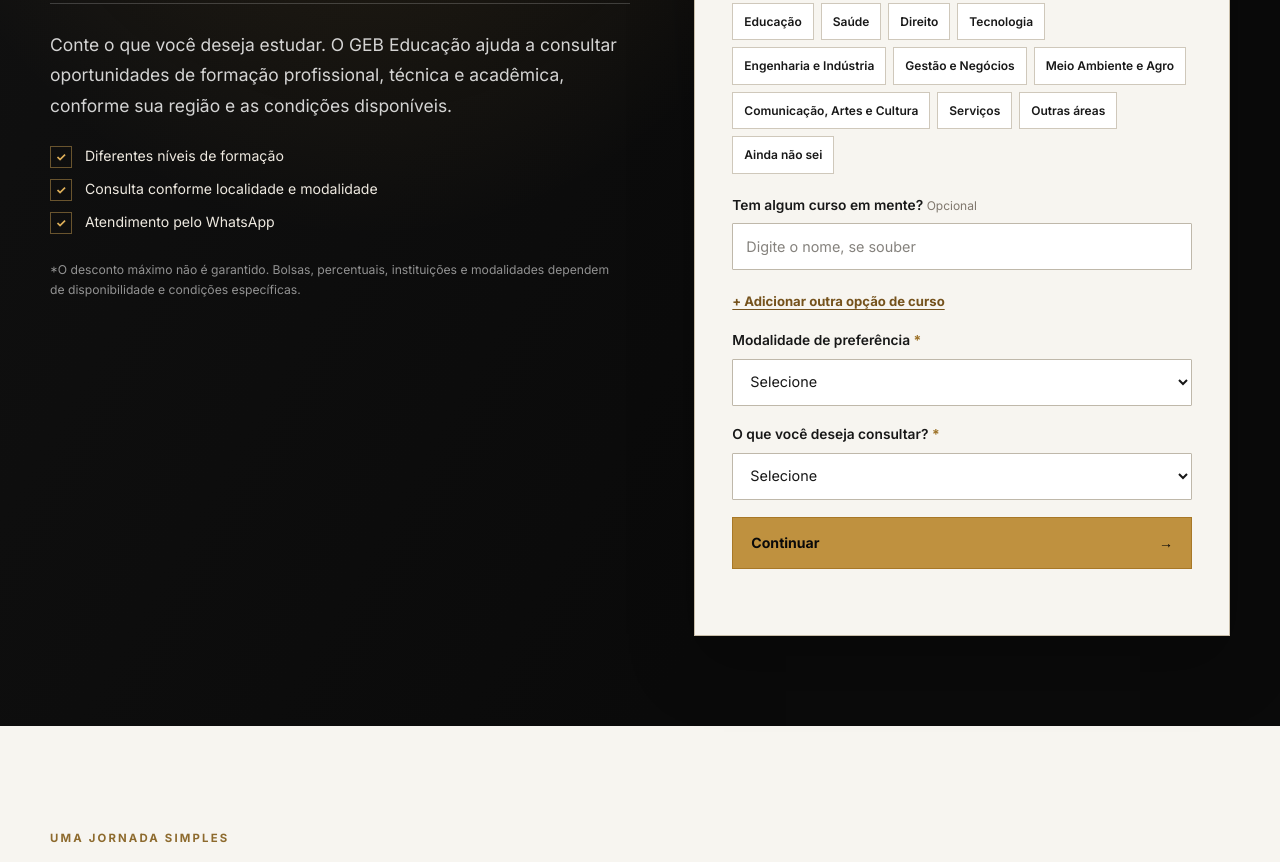
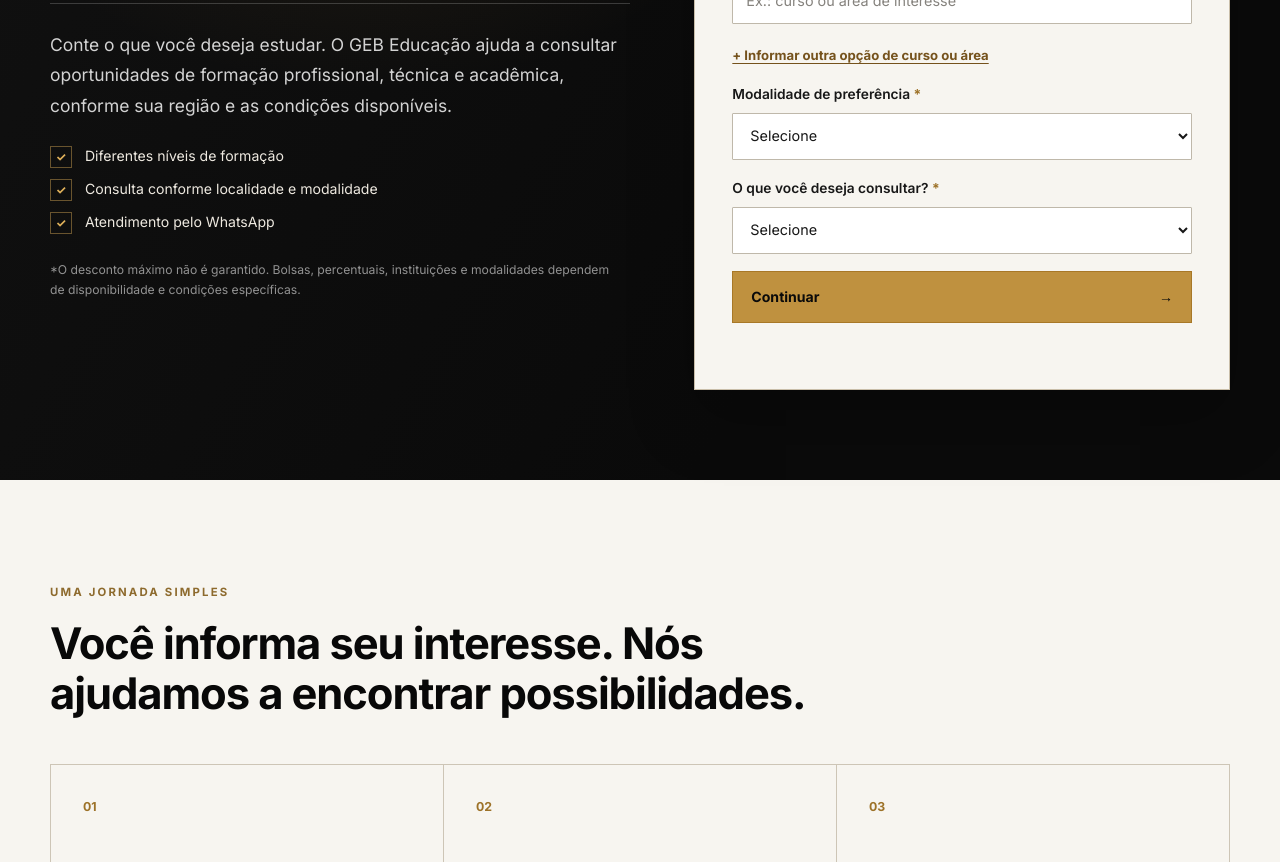
Before and after one commit to aeduardasantana/gebeducacao, a plain HTML site: page bolsas/consultar/index.html in a window 1280 px wide. Shown: the part 560-1422 px from the top of the page. Drawn offline with Linux system fonts and the light colour scheme.

Commit message:
fix(bolsas): remover categorias genéricas obrigatórias e adotar interesse livre

```diff
--- a/bolsas/consultar/index.html
+++ b/bolsas/consultar/index.html
@@ -48,24 +48,9 @@
           <div class="lp-step" data-step="1">
             <label class="lp-field"><span>Para quem procura a formação? <b>*</b></span><select name="beneficiary" required><option value="">Selecione</option><option>Para mim</option><option>Para meu filho ou dependente</option><option>Para outra pessoa</option></select></label>
             <label class="lp-field"><span>Nível de formação <b>*</b></span><select name="level" required><option value="">Selecione o nível</option><option>Ainda não sei</option><option>Profissionalizante</option><option>EJA</option><option>EJA + Técnico</option><option>Técnico</option><option>Técnico por Competência</option><option>Sequencial</option><option>Graduação</option><option>Pós-graduação</option><option>MBA</option><option>Mestrado Acadêmico</option><option>Mestrado Profissional</option><option>Doutorado</option><option>Pós-Doutorado</option></select></label>
-            <fieldset class="lp-fieldset" id="lp-areas"><legend>Quais áreas despertam seu interesse? <b>*</b><small>Selecione até 3 opções.</small></legend>
-              <div class="lp-choices">
-                <label><input type="checkbox" name="areas" value="Educação"><span>Educação</span></label>
-                <label><input type="checkbox" name="areas" value="Saúde"><span>Saúde</span></label>
-                <label><input type="checkbox" name="areas" value="Direito"><span>Direito</span></label>
-                <label><input type="checkbox" name="areas" value="Tecnologia"><span>Tecnologia</span></label>
-                <label><input type="checkbox" name="areas" value="Engenharia e Indústria"><span>Engenharia e Indústria</span></label>
-                <label><input type="checkbox" name="areas" value="Gestão e Negócios"><span>Gestão e Negócios</span></label>
-                <label><input type="checkbox" name="areas" value="Meio Ambiente e Agro"><span>Meio Ambiente e Agro</span></label>
-                <label><input type="checkbox" name="areas" value="Comunicação, Artes e Cultura"><span>Comunicação, Artes e Cultura</span></label>
-                <label><input type="checkbox" name="areas" value="Serviços"><span>Serviços</span></label>
-                <label><input type="checkbox" name="areas" value="Outras áreas"><span>Outras áreas</span></label>
-                <label><input type="checkbox" name="areas" value="Ainda não sei"><span>Ainda não sei</span></label>
-              </div>
-            </fieldset>
-            <label class="lp-field"><span>Tem algum curso em mente? <small>Opcional</small></span><input type="text" name="course1" maxlength="110" placeholder="Digite o nome, se souber"></label>
-            <div id="lp-extra-course-wrap" hidden><label class="lp-field"><span>Outra opção de curso <small>Opcional</small></span><input type="text" name="course2" maxlength="110" placeholder="Segunda opção"></label></div>
-            <button type="button" class="lp-text-btn" id="lp-add-course">+ Adicionar outra opção de curso</button>
+            <label class="lp-field"><span>Qual curso ou área você deseja estudar? <small>Opcional</small></span><input type="text" name="course1" maxlength="110" placeholder="Ex.: curso ou área de interesse"></label>
+            <div id="lp-extra-course-wrap" hidden><label class="lp-field"><span>Outra opção de curso ou área <small>Opcional</small></span><input type="text" name="course2" maxlength="110" placeholder="Outra formação ou área de interesse"></label></div>
+            <button type="button" class="lp-text-btn" id="lp-add-course">+ Informar outra opção de curso ou área</button>
             <label class="lp-field"><span>Modalidade de preferência <b>*</b></span><select name="mode" required><option value="">Selecione</option><option>EaD (online)</option><option>Presencial</option><option>Semipresencial</option><option>Sem preferência</option></select></label>
             <label class="lp-field"><span>O que você deseja consultar? <b>*</b></span><select name="intent" required><option value="">Selecione</option><option>Consultar bolsas disponíveis</option><option>Conhecer opções de formação e bolsas</option></select></label>
             <button class="lp-primary-btn" type="button" id="lp-next">Continuar <span aria-hidden="true">→</span></button>
@@ -100,15 +85,15 @@
   </section>
   <section id="como-funciona" class="lp-section lp-how"><div class="container"><p class="lp-eyebrow dark">UMA JORNADA SIMPLES</p><h2>Você informa seu interesse. Nós ajudamos a encontrar possibilidades.</h2>
     <div class="lp-three-grid">
-      <article><span>01</span><h3>Conte o que procura</h3><p>Escolha sua área de interesse, o nível de formação e a modalidade desejada. Não precisa saber o nome exato do curso.</p></article>
+      <article><span>01</span><h3>Conte o que procura</h3><p>Informe o nível de formação, a modalidade e, se souber, o curso ou área que deseja estudar. Não é necessário indicar um curso específico.</p></article>
       <article><span>02</span><h3>Solicite a consulta</h3><p>Informe sua cidade, estado e contato. O atendimento verificará as oportunidades e condições pertinentes.</p></article>
       <article><span>03</span><h3>Converse com o GEB</h3><p>Seu interesse é encaminhado ao WhatsApp, com um protocolo para facilitar a continuidade do atendimento.</p></article>
     </div></div></section>
   <section class="lp-section lp-why"><div class="container lp-why-grid"><div><p class="lp-eyebrow">FORMAÇÃO PARA DIFERENTES MOMENTOS</p><h2>Mais caminhos para estudar, sem escolher às cegas.</h2><p>O GEB Educação reúne oportunidades de qualificação, ensino técnico e formação acadêmica, com instituições e condições próprias de cada oferta. Nosso papel é organizar as possibilidades e apoiar sua consulta.</p></div><div class="lp-why-callout"><strong>Importante saber</strong><p>Consultar uma bolsa não garante desconto, vaga ou matrícula. A instituição responsável pela formação, os valores e as regras aplicáveis serão informados antes da contratação.</p><a href="../../instituicoes/">Conheça as instituições de ensino ↗</a></div></div></section>
   <section class="lp-section lp-faq" id="perguntas"><div class="container lp-faq-grid"><div><p class="lp-eyebrow dark">PERGUNTAS FREQUENTES</p><h2>Antes de solicitar, tire suas dúvidas.</h2><p>Transparência para decidir com segurança.</p></div><div class="lp-faq-items">
     <details><summary>O desconto de 83% é garantido?</summary><p>Não. Há oportunidades anunciadas com até 83% de desconto, mas o benefício efetivo depende da formação, instituição, modalidade, localidade e condições da oferta.</p></details>
-    <details><summary>Preciso saber exatamente qual curso quero?</summary><p>Não. Você pode indicar apenas suas áreas de interesse ou selecionar a opção “Ainda não sei”. O atendimento poderá ajudar a esclarecer possibilidades.</p></details>
-    <details><summary>Posso escolher mais de uma área ou curso?</summary><p>Sim. Você pode selecionar até três áreas e informar duas opções de cursos, se desejar. A indicação de um nome específico é opcional.</p></details>
+    <details><summary>Preciso saber exatamente qual curso quero?</summary><p>Não. O nome do curso ou da área é opcional. Você também pode escolher “Ainda não sei” no nível de formação e solicitar atendimento normalmente.</p></details>
+    <details><summary>Posso informar mais de uma opção de curso?</summary><p>Sim. Você pode escrever um curso ou área de interesse e, se desejar, adicionar uma segunda opção. Nenhum dos dois campos é obrigatório.</p></details>
     <details><summary>Existem cursos presenciais e online?</summary><p>As formações são oferecidas em diferentes modalidades conforme cada instituição e curso. A disponibilidade de EaD, presencial ou semipresencial será confirmada na consulta.</p></details>
     <details><summary>Posso solicitar informações para meu filho ou dependente?</summary><p>Sim. Informe que busca a formação para um filho ou dependente. Requisitos de idade, matrícula e autorização de responsável serão avaliados conforme a instituição e a formação escolhida.</p></details>
     <details><summary>Quem emite o diploma ou certificado?</summary><p>Depende do curso. O GEB Educação disponibiliza formações próprias e oportunidades vinculadas a instituições participantes. Antes da matrícula, serão apresentados os dados da instituição responsável e a natureza da certificação ou diploma.</p></details>
```
